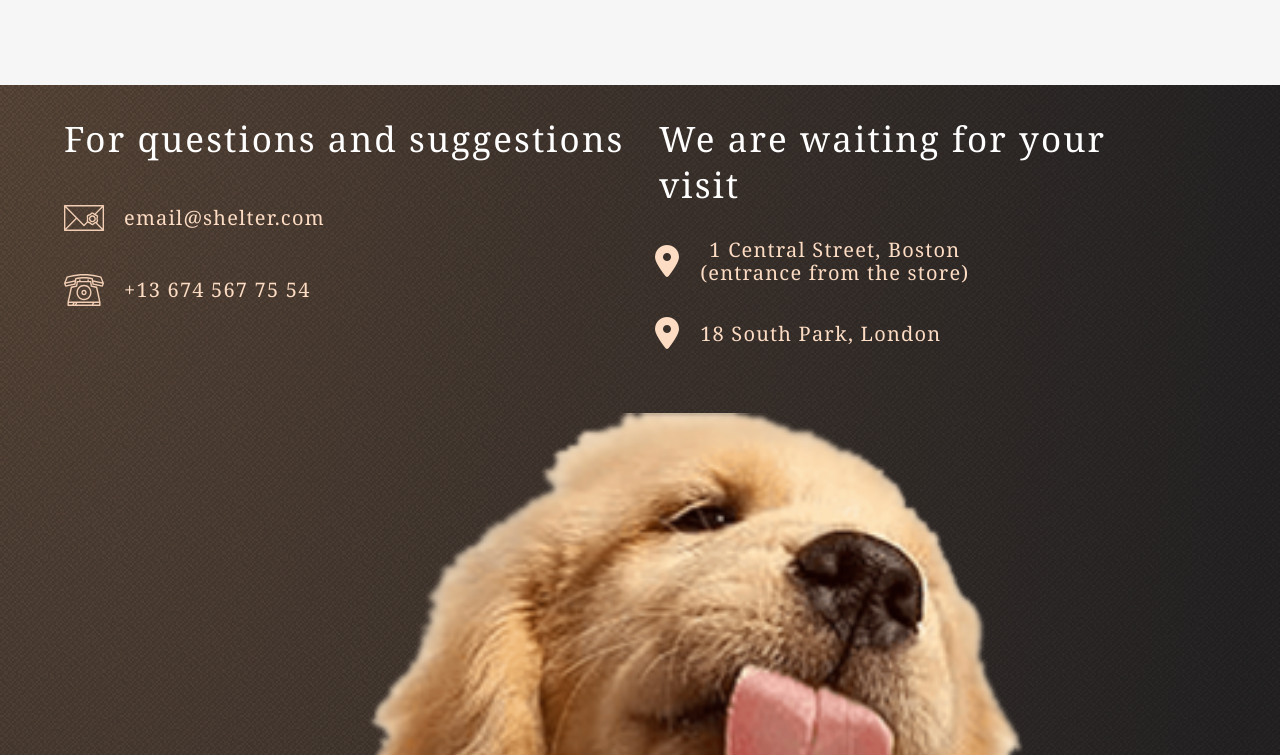
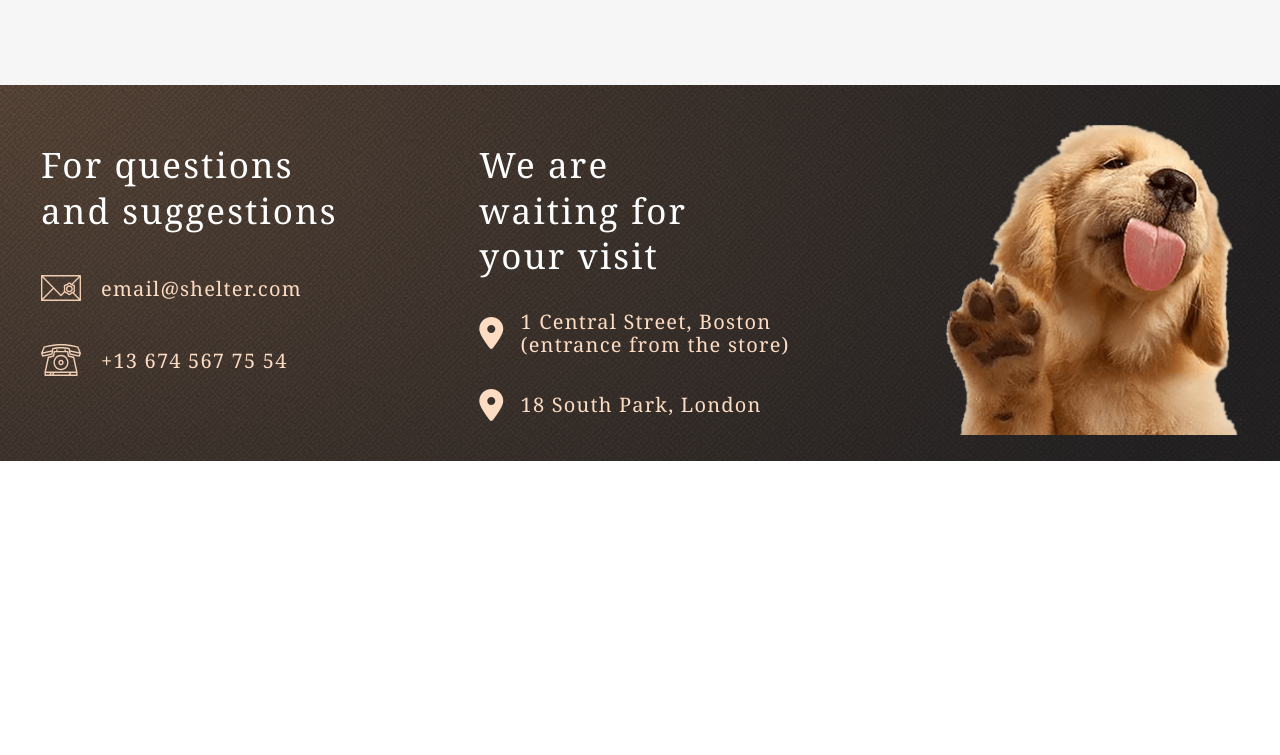
Before and after one commit to ekaterinadolyuk/project-shelter, a plain HTML site: page shelter/index.html in a window 1280 px wide. Shown: the part 3425-4180 px from the top of the page. After the commit the page ends 3886 px from the top, so only its background shows below. Drawn offline with Linux system fonts and the light colour scheme.

Commit message:
fix: change footer desktop version

```diff
--- a/shelter/css/common.css
+++ b/shelter/css/common.css
@@ -352,6 +352,56 @@ body {
     .second-address-location {
         text-align: center;
     }
+
+    .footer-container {
+        margin: 0 38px 0 41px;
+        padding: 0;
+        flex-wrap: nowrap;
+    }
+
+    .contact {
+        margin-top: 57px;
+        width: 33%;
+    }
+
+    .contact-headline {
+        margin: 0 90px 39px 0;
+    }
+
+    .address {
+        margin-top: 57px;
+        padding-left: 36px;
+        width: 33%;
+    }
+
+    .address-headline {
+        margin: 0 90px 39px 0;
+    }
+
+    .first-address,
+    .second-address {
+        margin-left: 0;
+    }
+
+    .first-address-text,
+    .second-address-text {
+        text-align: left;
+        margin-left: 1rem;
+    }
+
+    .fa-location-dot {
+        margin-left: 0;
+    }
+
+    .puppy-container {
+        width: 33%;
+    }
+
+    .puppy-image {
+        width: auto;
+        margin-top: 40px;
+        margin-right: 0;
+    }
 }
 
 @media (hover: hover) {
```
